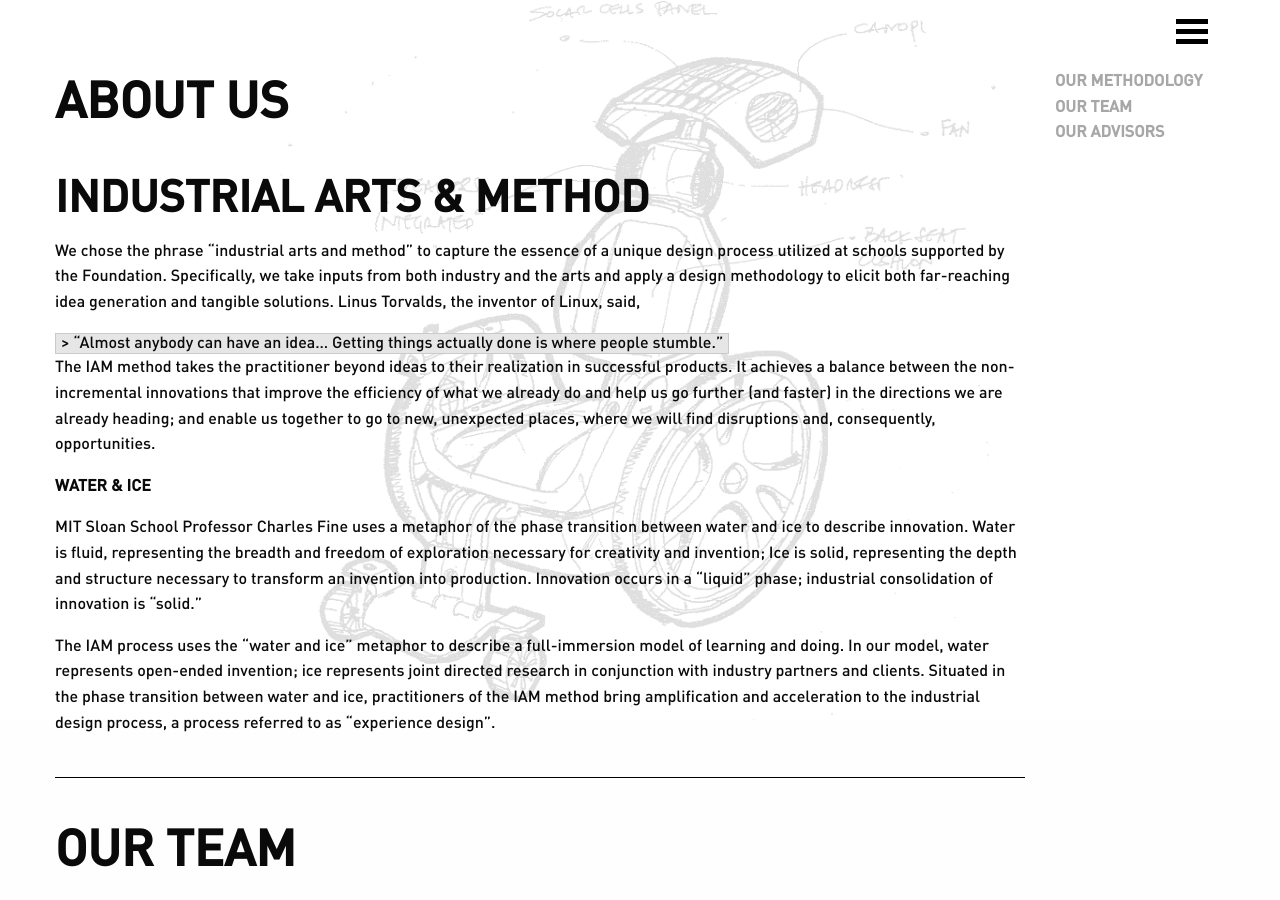
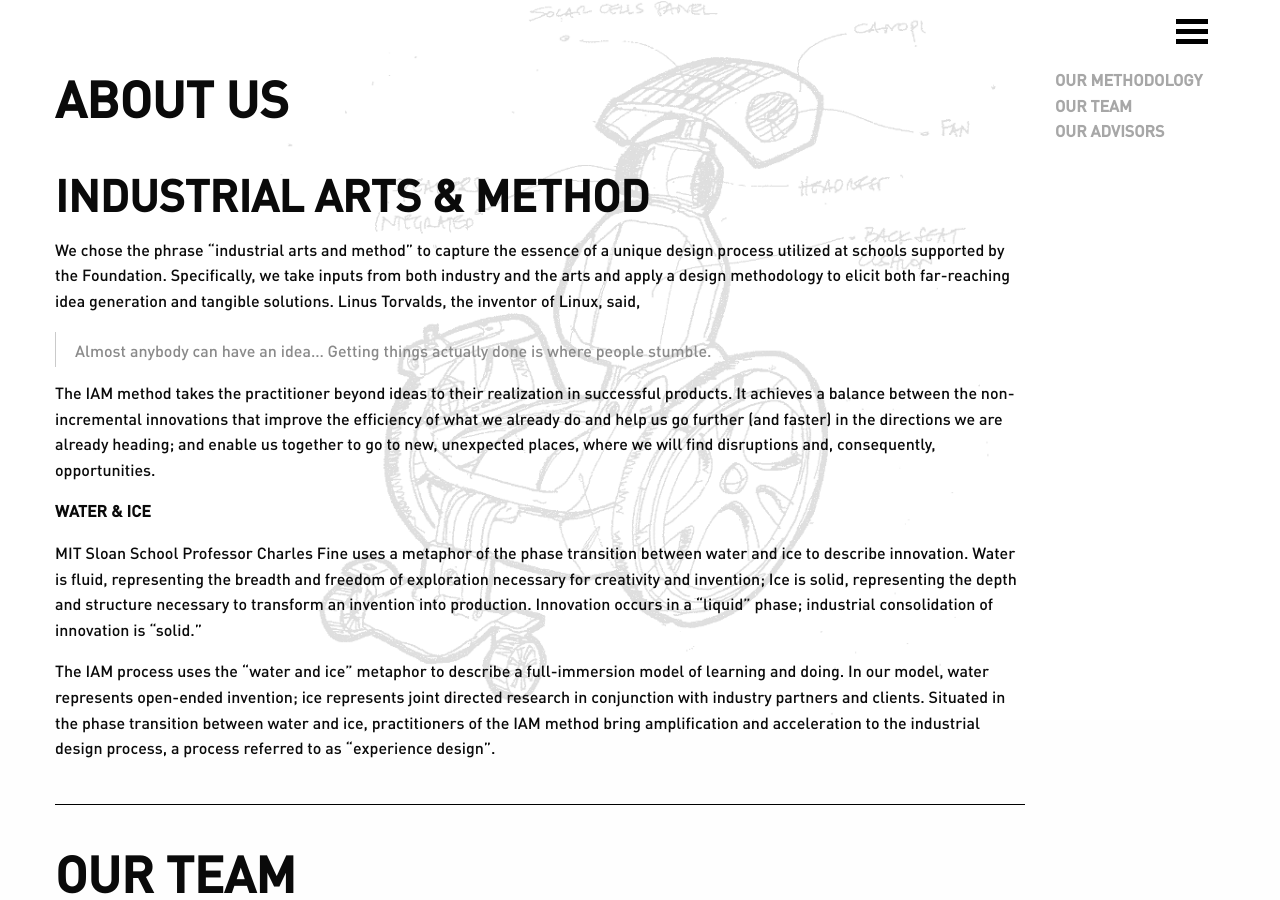
Before and after one commit to akritiexpresiv/iamf, a Jekyll site: the page built from about-us.markdown, in a window 1280 px wide and 900 px high. Built offline with Jekyll 4.4.1, drawn with Linux system fonts in a browser that asks for light colours.

```diff
--- a/about-us.markdown
+++ b/about-us.markdown
@@ -6,7 +6,7 @@ layout: about
 
 We chose the phrase “industrial arts and method” to capture the essence of a unique design process utilized at schools supported by the Foundation. Specifically, we take inputs from both industry and the arts and apply a design methodology to elicit both far-reaching idea generation and tangible solutions. Linus Torvalds, the inventor of Linux, said,
 
-    > “Almost anybody can have an idea… Getting things actually done is where people stumble.”
+> Almost anybody can have an idea… Getting things actually done is where people stumble.
 
 The IAM method takes the practitioner beyond ideas to their realization in successful products. It achieves a balance between the non-incremental innovations that improve the efficiency of what we already do and help us go further (and faster) in the directions we are already heading; and enable us together to go to new, unexpected places, where we will find disruptions and, consequently, opportunities.
 
```
